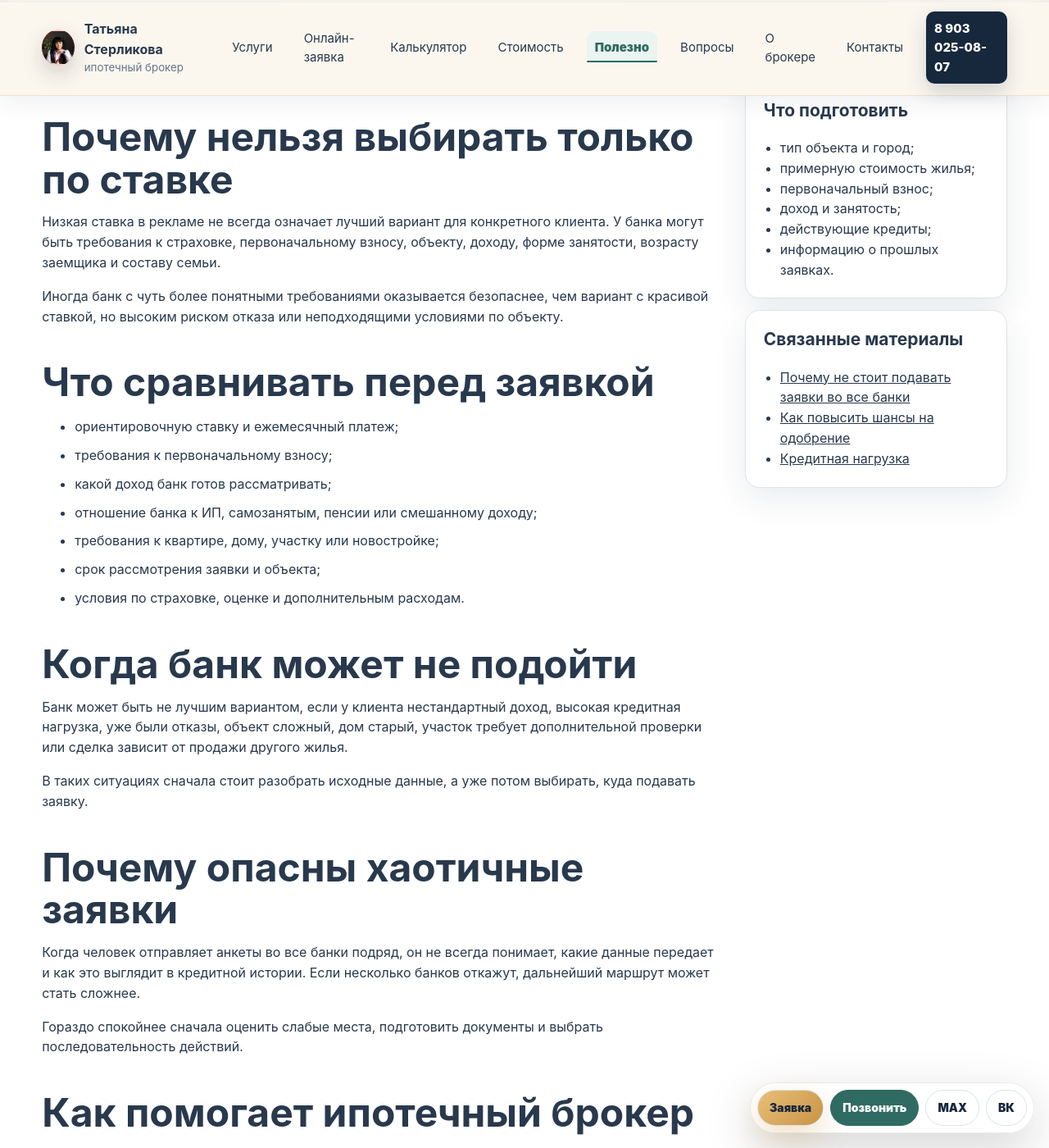
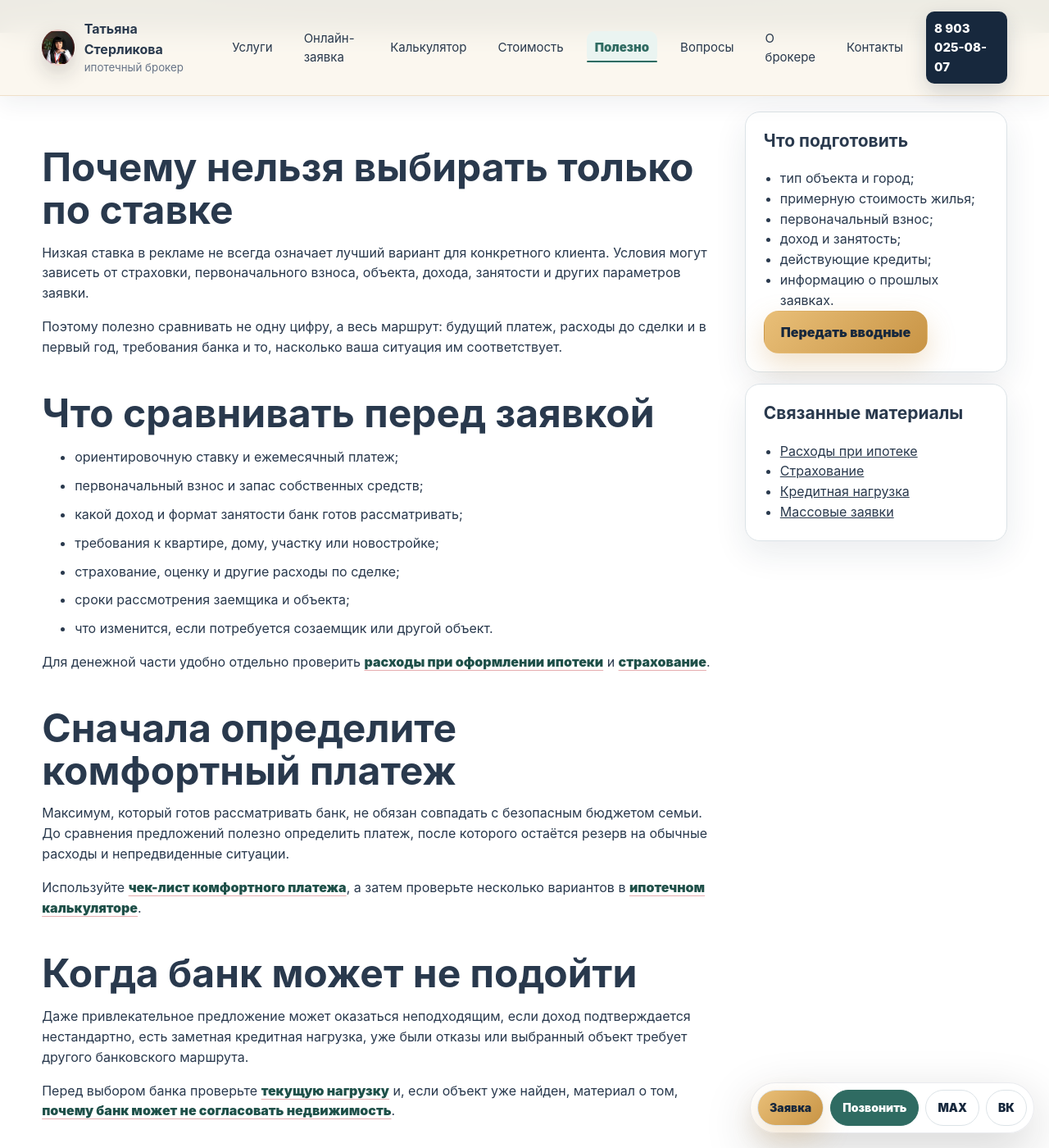
Before and after one commit to deputat36/broker, a Jekyll site: the page built from polezno/kak-vybrat-bank-dlya-ipoteki.md, in a window 1280 px wide and 1400 px high, scrolled down 773 px. Shown: the whole window at 82% size. Built offline with Jekyll 4.4.1, drawn with Linux system fonts in a browser that asks for light colours; some of the changed text lies outside the part shown.

Commit message:
Усилить маршрут выбора банка перед ипотечной заявкой (#87)
Добавить прямой handoff в онлайн-заявку и сравнение полной стоимости ипотечного маршрута без обещаний ставки или одобрения.

```diff
--- a/polezno/kak-vybrat-bank-dlya-ipoteki.md
+++ b/polezno/kak-vybrat-bank-dlya-ipoteki.md
@@ -1,7 +1,7 @@
 ---
 layout: "default"
 title: "Как выбрать банк для ипотеки | Татьяна Стерликова"
-description: "Как подойти к выбору банка для ипотеки: ставка, платеж, требования к заемщику, объект, доход, сроки, риски отказа и почему не стоит подавать заявки наугад."
+description: "Как выбрать банк для ипотеки: сравнить платеж, полную стоимость, требования к доходу и объекту, страховку, расходы и риск отказа до подачи заявки."
 permalink: "/polezno/kak-vybrat-bank-dlya-ipoteki/"
 breadcrumb: "Как выбрать банк"
 og_type: "article"
@@ -11,41 +11,46 @@
 <section class="page-hero section">
   <p class="eyebrow">Перед подачей заявки</p>
   <h1>Как выбрать банк для ипотеки</h1>
-  <p class="lead">Выбор банка — это не только поиск красивой ставки в рекламе. Важно понять, какой банк подходит именно под ваш доход, объект, первоначальный взнос, кредитную историю и сроки сделки.</p>
+  <p class="lead">Сравнивать стоит не только рекламную ставку. Важно проверить платеж, полную стоимость ипотечного маршрута, требования к доходу и объекту, дополнительные расходы и вероятность того, что конкретный сценарий вообще подходит банку.</p>
   <div class="hero-actions">
-    <a class="btn btn-primary" href="tel:+79030250807">Обсудить банк с Татьяной</a>
-    <a class="btn btn-secondary" href="{{ '/konsultaciya/' | relative_url }}">Бесплатная консультация</a>
+    <a class="btn btn-primary" href="{{ '/online-zayavka/' | relative_url }}?source={{ page.url | url_encode }}&amp;scenario={{ 'Первичная консультация и подбор ипотеки' | url_encode }}&amp;placement=bank_selection_hero">Сравнить варианты онлайн</a>
+    <a class="btn btn-light" href="tel:+79030250807">Позвонить Татьяне</a>
+    <a class="btn btn-secondary" href="{{ '/kalkulyator-ipoteki/' | relative_url }}">Рассчитать платеж</a>
   </div>
 </section>
 
 <section class="section content-layout">
   <article class="content-main">
     <h2>Почему нельзя выбирать только по ставке</h2>
-    <p>Низкая ставка в рекламе не всегда означает лучший вариант для конкретного клиента. У банка могут быть требования к страховке, первоначальному взносу, объекту, доходу, форме занятости, возрасту заемщика и составу семьи.</p>
-    <p>Иногда банк с чуть более понятными требованиями оказывается безопаснее, чем вариант с красивой ставкой, но высоким риском отказа или неподходящими условиями по объекту.</p>
+    <p>Низкая ставка в рекламе не всегда означает лучший вариант для конкретного клиента. Условия могут зависеть от страховки, первоначального взноса, объекта, дохода, занятости и других параметров заявки.</p>
+    <p>Поэтому полезно сравнивать не одну цифру, а весь маршрут: будущий платеж, расходы до сделки и в первый год, требования банка и то, насколько ваша ситуация им соответствует.</p>
 
     <h2>Что сравнивать перед заявкой</h2>
     <ul>
       <li>ориентировочную ставку и ежемесячный платеж;</li>
-      <li>требования к первоначальному взносу;</li>
-      <li>какой доход банк готов рассматривать;</li>
-      <li>отношение банка к ИП, самозанятым, пенсии или смешанному доходу;</li>
+      <li>первоначальный взнос и запас собственных средств;</li>
+      <li>какой доход и формат занятости банк готов рассматривать;</li>
       <li>требования к квартире, дому, участку или новостройке;</li>
-      <li>срок рассмотрения заявки и объекта;</li>
-      <li>условия по страховке, оценке и дополнительным расходам.</li>
+      <li>страхование, оценку и другие расходы по сделке;</li>
+      <li>сроки рассмотрения заемщика и объекта;</li>
+      <li>что изменится, если потребуется созаемщик или другой объект.</li>
     </ul>
+    <p>Для денежной части удобно отдельно проверить <a class="text-link" href="{{ '/polezno/rashody-pri-oformlenii-ipoteki/' | relative_url }}">расходы при оформлении ипотеки</a> и <a class="text-link" href="{{ '/polezno/strahovanie-pri-ipoteke/' | relative_url }}">страхование</a>.</p>
+
+    <h2>Сначала определите комфортный платеж</h2>
+    <p>Максимум, который готов рассматривать банк, не обязан совпадать с безопасным бюджетом семьи. До сравнения предложений полезно определить платеж, после которого остаётся резерв на обычные расходы и непредвиденные ситуации.</p>
+    <p>Используйте <a class="text-link" href="{{ '/polezno/kak-ponyat-komfortnyy-platezh-po-ipoteke/' | relative_url }}">чек-лист комфортного платежа</a>, а затем проверьте несколько вариантов в <a class="text-link" href="{{ '/kalkulyator-ipoteki/' | relative_url }}">ипотечном калькуляторе</a>.</p>
 
     <h2>Когда банк может не подойти</h2>
-    <p>Банк может быть не лучшим вариантом, если у клиента нестандартный доход, высокая кредитная нагрузка, уже были отказы, объект сложный, дом старый, участок требует дополнительной проверки или сделка зависит от продажи другого жилья.</p>
-    <p>В таких ситуациях сначала стоит разобрать исходные данные, а уже потом выбирать, куда подавать заявку.</p>
+    <p>Даже привлекательное предложение может оказаться неподходящим, если доход подтверждается нестандартно, есть заметная кредитная нагрузка, уже были отказы или выбранный объект требует другого банковского маршрута.</p>
+    <p>Перед выбором банка проверьте <a class="text-link" href="{{ '/polezno/kreditnaya-nagruzka-pered-ipotekoy/' | relative_url }}">текущую нагрузку</a> и, если объект уже найден, материал о том, <a class="text-link" href="{{ '/polezno/pochemu-bank-ne-odobryaet-obekt-ipoteki/' | relative_url }}">почему банк может не согласовать недвижимость</a>.</p>
 
     <h2>Почему опасны хаотичные заявки</h2>
-    <p>Когда человек отправляет анкеты во все банки подряд, он не всегда понимает, какие данные передает и как это выглядит в кредитной истории. Если несколько банков откажут, дальнейший маршрут может стать сложнее.</p>
-    <p>Гораздо спокойнее сначала оценить слабые места, подготовить документы и выбрать последовательность действий.</p>
+    <p>Отправка одинаковой анкеты во множество банков не заменяет предварительный анализ. Если исходные данные требуют подготовки, массовые обращения не устраняют проблему и затрудняют понимание следующего шага.</p>
+    <p>Подробнее — в материале <a class="text-link" href="{{ '/polezno/pochemu-ne-stoit-podavat-zayavki-vo-vse-banki/' | relative_url }}">почему не стоит подавать заявки во все банки подряд</a>.</p>
 
-    <h2>Как помогает ипотечный брокер</h2>
-    <p>Татьяна помогает перевести требования банков на понятный язык: какой вариант имеет смысл рассмотреть, где могут быть риски, какие документы подготовить и когда лучше не торопиться с заявкой.</p>
-    <p>Брокер не принимает решение вместо банка и не гарантирует одобрение. Но грамотная подготовка снижает риск ошибок и помогает выбрать более разумный маршрут.</p>
+    <h2>Что передать брокеру для сравнения вариантов</h2>
+    <p>Для первичного разбора достаточно города и типа объекта, примерной цены, взноса, дохода и занятости, действующих кредитов и информации о прошлых заявках. Паспортные данные и документы через первоначальную онлайн-форму отправлять не нужно.</p>
   </article>
 
   <aside class="sidebar">
@@ -59,13 +64,15 @@
         <li>действующие кредиты;</li>
         <li>информацию о прошлых заявках.</li>
       </ul>
+      <a class="btn btn-primary" href="{{ '/online-zayavka/' | relative_url }}?source={{ page.url | url_encode }}&amp;scenario={{ 'Первичная консультация и подбор ипотеки' | url_encode }}&amp;placement=bank_selection_sidebar">Передать вводные</a>
     </div>
     <div class="seo-panel">
       <h3>Связанные материалы</h3>
       <ul>
-        <li><a href="{{ '/polezno/pochemu-ne-stoit-podavat-zayavki-vo-vse-banki/' | relative_url }}">Почему не стоит подавать заявки во все банки</a></li>
-        <li><a href="{{ '/polezno/kak-povysit-shansy-na-odobrenie-ipoteki/' | relative_url }}">Как повысить шансы на одобрение</a></li>
+        <li><a href="{{ '/polezno/rashody-pri-oformlenii-ipoteki/' | relative_url }}">Расходы при ипотеке</a></li>
+        <li><a href="{{ '/polezno/strahovanie-pri-ipoteke/' | relative_url }}">Страхование</a></li>
         <li><a href="{{ '/polezno/kreditnaya-nagruzka-pered-ipotekoy/' | relative_url }}">Кредитная нагрузка</a></li>
+        <li><a href="{{ '/polezno/pochemu-ne-stoit-podavat-zayavki-vo-vse-banki/' | relative_url }}">Массовые заявки</a></li>
       </ul>
     </div>
   </aside>
@@ -73,40 +80,40 @@
 
 <section class="section muted">
   <div class="section-head">
-    <p class="eyebrow">Чек-лист</p>
+    <p class="eyebrow">Самопроверка</p>
     <h2>Перед выбором банка ответьте на 5 вопросов</h2>
   </div>
   <div class="checklist">
-    <div><strong>1</strong><span>Какой платеж будет комфортным не только сегодня, но и после сделки?</span></div>
-    <div><strong>2</strong><span>Подходит ли ваш доход под требования выбранного банка?</span></div>
-    <div><strong>3</strong><span>Нет ли высокой кредитной нагрузки или открытых лимитов по картам?</span></div>
-    <div><strong>4</strong><span>Подходит ли объект под ипотеку: квартира, дом, участок или новостройка?</span></div>
-    <div><strong>5</strong><span>Есть ли запас времени, если банк запросит дополнительные документы?</span></div>
+    <div><strong>1</strong><span>Какой платеж останется комфортным после сделки?</span></div>
+    <div><strong>2</strong><span>Понятно ли, какой доход можно подтвердить?</span></div>
+    <div><strong>3</strong><span>Собраны ли кредиты, карты и другие обязательства?</span></div>
+    <div><strong>4</strong><span>Проверен ли выбранный тип объекта и его особенности?</span></div>
+    <div><strong>5</strong><span>Учтены ли страховка, оценка и остальные расходы?</span></div>
   </div>
 </section>
 
 <section class="section related-section">
   <div class="section-head">
     <p class="eyebrow">Продолжить разбор</p>
-    <h2>Что почитать дальше</h2>
+    <h2>Полезные шаги перед заявкой</h2>
   </div>
   <div class="grid cards-4">
-    <article class="card"><h3><a href="{{ '/uslugi/podbor-ipoteki/' | relative_url }}">Подбор ипотеки</a></h3><p>Когда нужно выбрать банк, программу и порядок подачи заявки.</p></article>
-    <article class="card"><h3><a href="{{ '/kak-prohodit-rabota/' | relative_url }}">Как проходит работа</a></h3><p>Путь от первичного разговора до заявки и дальнейших действий.</p></article>
-    <article class="card"><h3><a href="{{ '/kalkulyator-ipoteki/' | relative_url }}">Калькулятор</a></h3><p>Прикиньте платеж, срок, сумму кредита и первоначальный взнос.</p></article>
-    <article class="card"><h3><a href="{{ '/konsultaciya/' | relative_url }}">Консультация</a></h3><p>Бесплатный первичный разбор перед заявкой в банк.</p></article>
+    <article class="card"><h3><a href="{{ '/uslugi/podbor-ipoteki/' | relative_url }}">Подбор ипотеки</a></h3><p>Когда нужно сопоставить банк, программу и порядок подачи заявки.</p></article>
+    <article class="card"><h3><a href="{{ '/polezno/kak-povysit-shansy-na-odobrenie-ipoteki/' | relative_url }}">Готовность заявки</a></h3><p>Что проверить по доходу, нагрузке, истории, взносу и объекту.</p></article>
+    <article class="card"><h3><a href="{{ '/kalkulyator-ipoteki/' | relative_url }}">Калькулятор</a></h3><p>Сравните платеж при разных суммах, сроках и первоначальном взносе.</p></article>
+    <article class="card"><h3><a href="{{ '/konsultaciya/' | relative_url }}">Консультация</a></h3><p>Первичный разбор ситуации до обращения в банк.</p></article>
   </div>
 </section>
 
 <section class="section cta-section">
   <div>
     <p class="eyebrow">Не знаете, с какого банка начать?</p>
-    <h2>Сначала разберите ситуацию с брокером</h2>
-    <p>Позвоните или напишите Татьяне: какой объект хотите купить, какой взнос есть, какой доход и были ли уже заявки.</p>
+    <h2>Сначала сравните исходные условия</h2>
+    <p>Передайте объект, взнос, доход и обязательства — так можно определить разумный порядок дальнейшей проверки без массовых заявок.</p>
   </div>
   <div class="cta-actions">
-    <a class="btn btn-primary" href="tel:+79030250807">8 903 025-08-07</a>
-    <button class="btn btn-secondary" type="button" data-copy-phone>MAX</button>
+    <a class="btn btn-primary" href="{{ '/online-zayavka/' | relative_url }}?source={{ page.url | url_encode }}&amp;scenario={{ 'Первичная консультация и подбор ипотеки' | url_encode }}&amp;placement=bank_selection_footer">Сравнить варианты</a>
+    <a class="btn btn-secondary" href="tel:+79030250807">8 903 025-08-07</a>
     <a class="btn btn-secondary" href="https://vk.com/tatyanasterlikova" rel="noopener">ВК</a>
   </div>
 </section>
```
